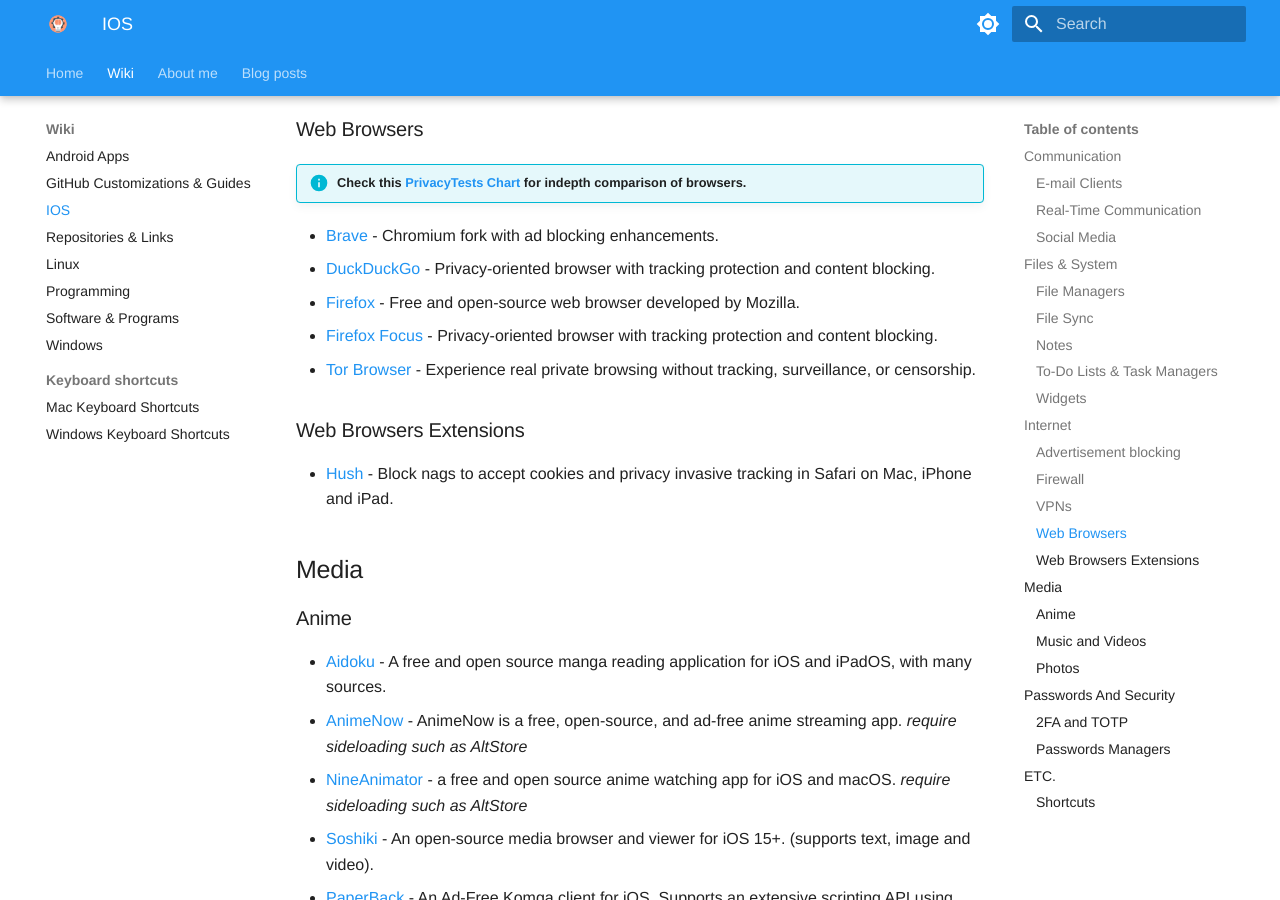
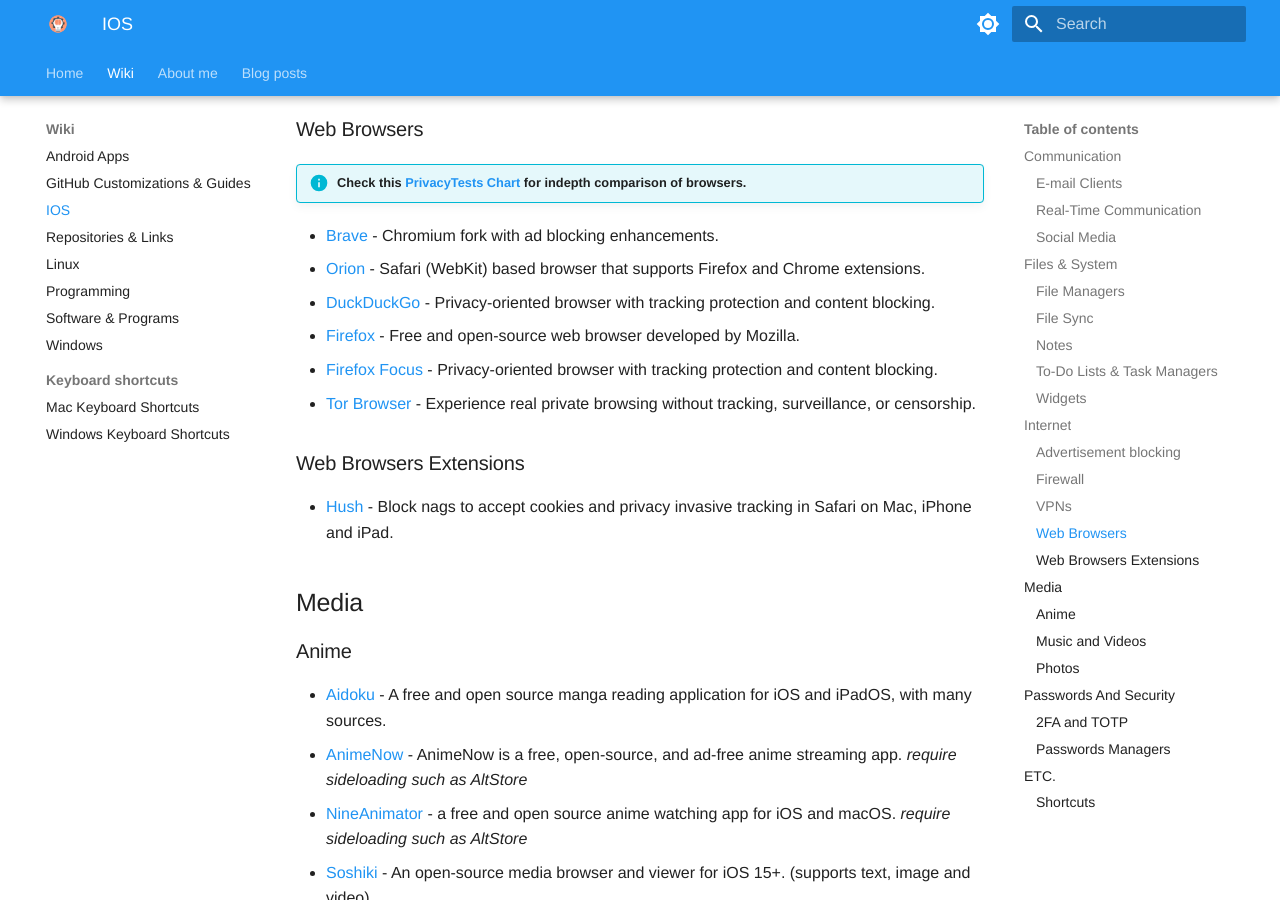
Before and after one commit to ZivSimchoni/Zwiki, an MkDocs documentation site: the page built from docs/Wiki/IOS.md, in a window 1280 px wide and 900 px high, scrolled down 2545 px. Built offline with MkDocs 1.6.1 and Material for MkDocs 9.7.7, drawn with Linux system fonts in a browser that asks for light colours; some web fonts are replaced.

Commit message:
Add Orion Browser

```diff
--- a/docs/Wiki/IOS.md
+++ b/docs/Wiki/IOS.md
@@ -81,6 +81,7 @@
 !!! info "Check this [PrivacyTests Chart](https://privacytests.org/ios.html) for indepth comparison of browsers."
 
 -   [Brave](https://apps.apple.com/app/brave-private-web-browser/id1052879175) - Chromium fork with ad blocking enhancements.
+-   [Orion](https://orionbrowser.com/) - Safari (WebKit) based browser that supports Firefox and Chrome extensions.
 -   [DuckDuckGo](https://apps.apple.com/app/duckduckgo-privacy-browser/id663592361) - Privacy-oriented browser with tracking protection and content blocking.
 -   [Firefox](https://apps.apple.com/app/firefox-private-safe-browser/id989804926) - Free and open-source web browser developed by Mozilla.
 -   [Firefox Focus](https://apps.apple.com/app/firefox-focus-privacy-browser/id1055677337) - Privacy-oriented browser with tracking protection and content blocking.
```
